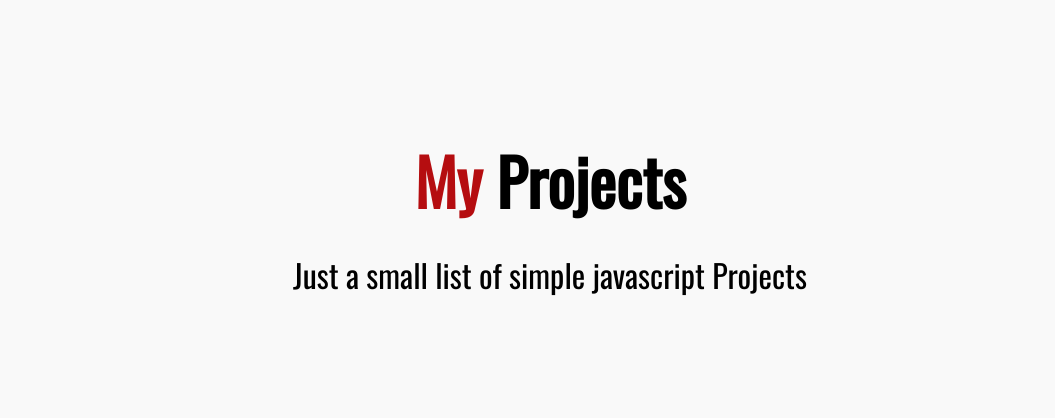
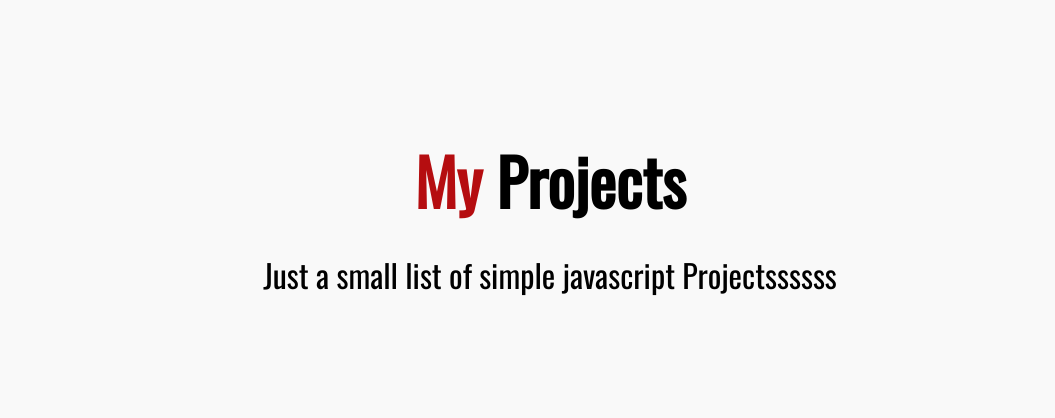
Before and after one commit to DavidMazimo/AnimatedProject, a plain HTML site: page index.html in a window 1280 px wide. Shown: the top 418 px of the page, without its empty margins (90-1145 px from the left). Drawn offline with nearby package versions, Linux system fonts and the light colour scheme.

Commit message:
first online commit

```diff
--- a/index.html
+++ b/index.html
@@ -25,7 +25,7 @@
     <header class="main-header">
       <h1><span>My</span> Projects</h1>
       <p>
-        Just a small list of simple javascript Projects
+        Just a small list of simple javascript Projectssssss
       </p>
     </header>
 
--- a/style.css
+++ b/style.css
@@ -281,7 +281,6 @@ form button:hover {
 .pad6 {
   background-color: #60b2d3;
 }
-
 @keyframes jump {
   0% {
     bottom: 10%;
```
